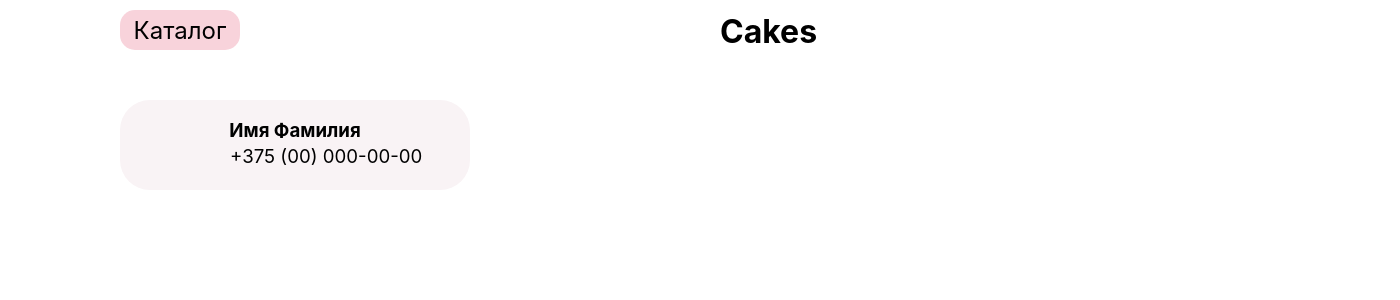
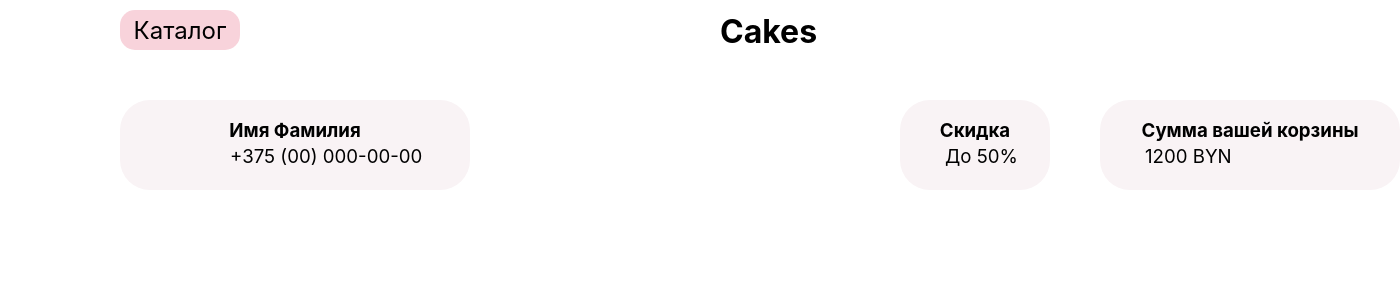
Before and after one commit to Gogol412/L_Shop, a React (Create React App) app: page /profile in a window 1280 px wide. Shown: the top 300 px of the page, 1400 px wide, since content can reach past the window. Built offline with nearby package versions, Linux system fonts and the light colour scheme.

Commit message:
add another blocks in profile

```diff
--- a/src/profile.js
+++ b/src/profile.js
@@ -20,6 +20,17 @@ const Profile = () => {
         <span>+375 (00) 000-00-00</span>
     </div>
 
+    <div className='DiscountBlock'>
+        <p>Скидка</p>
+        <span>До 50%</span>
+    </div>
+
+    <div className='SumOfDeserts'>
+        <p>Сумма вашей корзины</p>
+        <span>1200 BYN</span>
+    </div>
+
+
     </>
   );
 };
--- a/src/style.css
+++ b/src/style.css
@@ -484,6 +484,63 @@
         font-family: 'Inter', sans-serif;
         left: 110px;
         top: 45px;
+    }
 
+    .DiscountBlock{
+        position: absolute;
+        width: 150px;
+        height: 90px;
+        border-radius: 30px;
+        background-color: #F9F3F5;
+        top: 100px;
+        left: 900px;
     }
+    .DiscountBlock p{
+        color: black;
+        font-size: 14pt;
+        font-weight: bold;
+        display: flex;
+        align-items: center;
+        justify-content: center;
+        font-family: 'Inter', sans-serif;
+    }
+    .DiscountBlock span{
+        color: black;
+        font-size: 14pt;
+        position: absolute;
+        font-family: 'Inter', sans-serif;
+        left: 45px;
+        top: 45px;
+    }
+
+    .SumOfDeserts{
+        position: absolute;
+        width: 300px;
+        height: 90px;
+        border-radius: 30px;
+        background-color: #F9F3F5;
+        top: 100px;
+        left: 1100px;
+    }
+    .SumOfDeserts p{
+        color: black;
+        font-size: 14pt;
+        font-weight: bold;
+        display: flex;
+        align-items: center;
+        justify-content: center;
+        font-family: 'Inter', sans-serif;
+    }
+    .SumOfDeserts span{
+        color: black;
+        font-size: 14pt;
+        position: absolute;
+        font-family: 'Inter', sans-serif;
+        left: 45px;
+        top: 45px;
+    }
+
+
+
+
 }
```
